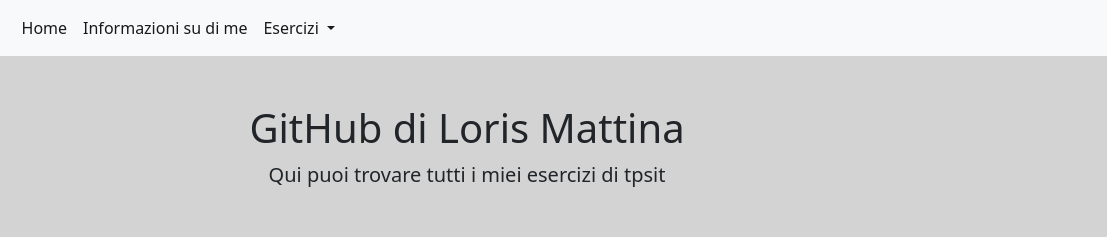
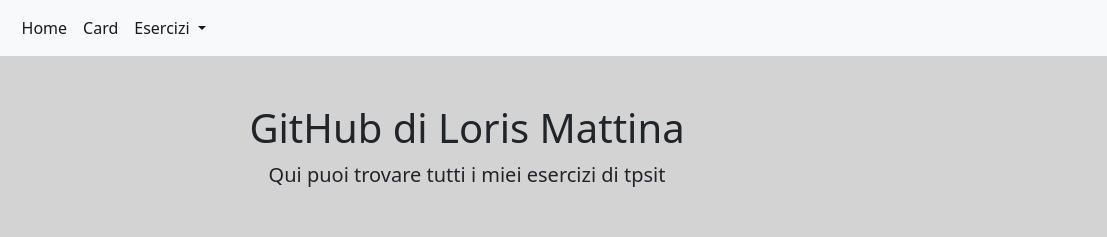
Before and after one commit to morning9904/tpsit, a plain HTML site: page index.html in a window 1280 px wide. Shown: the top 237 px of the page, 173-1280 px from the left. Drawn offline with nearby package versions, Linux system fonts and the light colour scheme.

Commit message:
Update index.html

```diff
--- a/index.html
+++ b/index.html
@@ -27,7 +27,7 @@
               <a class="nav-link active" aria-current="page" href="https://morning9904.github.io/tpsit/">Home</a>
             </li>
             <li class="nav-item">
-              <a class="nav-link active" href="https://morning9904.github.io/tpsit/card/">Informazioni su di me</a>
+              <a class="nav-link active" href="https://morning9904.github.io/tpsit/card/">Card</a>
             </li>
             <li class="nav-item dropdown">
               <a class="nav-link active dropdown-toggle" href="#" id="navbarDropdownMenuLink" role="button" data-bs-toggle="dropdown" aria-expanded="false">
```
